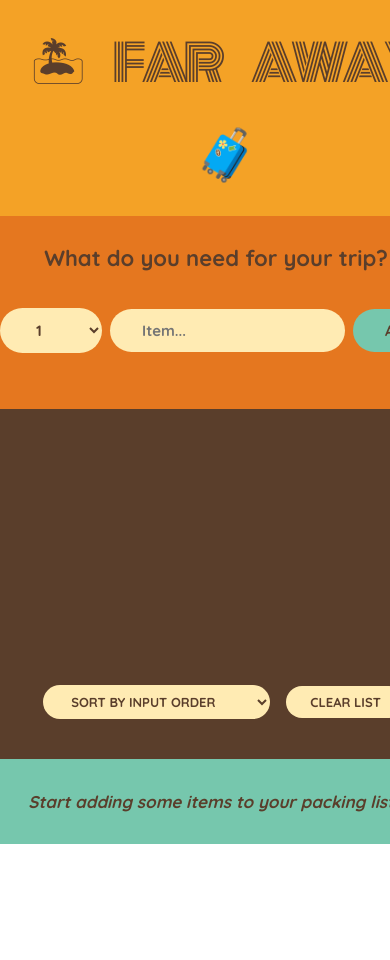
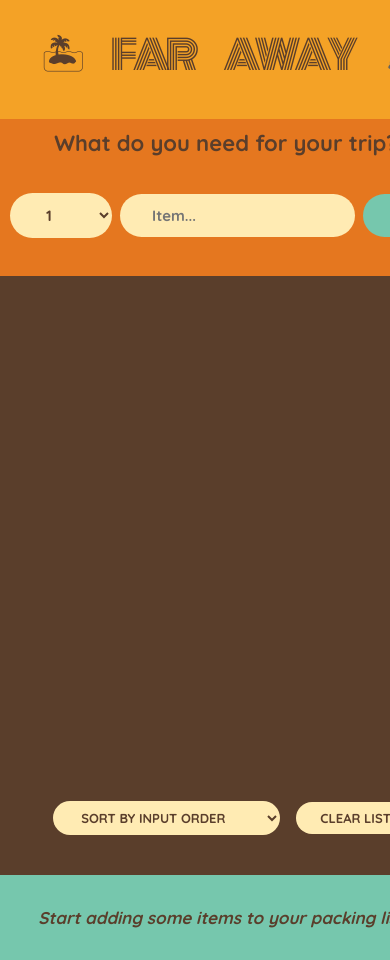
Before and after one commit to steph-ayo/Travel-list, a React (Create React App) app: page / in a window 390 px wide. Shown: the top 960 px of the page. Before the commit the page ends 844 px from the top, so only its background shows below. Built offline with nearby package versions, Linux system fonts and the light colour scheme.

Commit message:
app update

```diff
--- a/src/index.css
+++ b/src/index.css
@@ -140,7 +140,7 @@ input[type="checkbox"] {
 }
 
 /* MEDIA QUERRY */
-@media screen and (max-width: 768px) {
+@media screen and (max-width: 1024px) {
   h1 {
     font-size: 5rem;
   }
@@ -183,9 +183,9 @@ input[type="checkbox"] {
   }
 }
 
-@media screen and (max-width: 640px) {
+@media screen and (max-width: 600px) {
   h1 {
-    font-size: 5rem;
+    font-size: 4rem;
   }
   h3 {
     font-size: 2.2rem;
@@ -195,7 +195,12 @@ input[type="checkbox"] {
   input {
     font-size: 1.5rem;
   }
-
+  .add-form {
+    padding: 1rem;
+  }
+  .list {
+    height: 71vh;
+  }
   .actions button,
   .list select {
     font-size: 1.3rem;
@@ -205,7 +210,7 @@ input[type="checkbox"] {
   }
 }
 
-@media screen and (max-width: 375px) {
+/* @media screen and (max-width: 375px) {
   h1 {
     font-size: 3.2rem;
   }
@@ -232,4 +237,4 @@ input[type="checkbox"] {
   .stats {
     font-size: 1.7rem;
   }
-}
+} */
```
